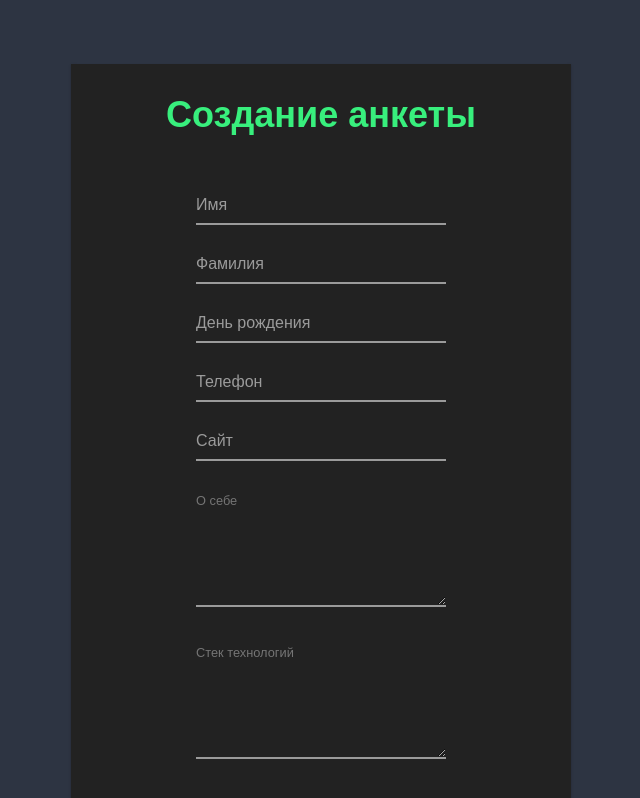
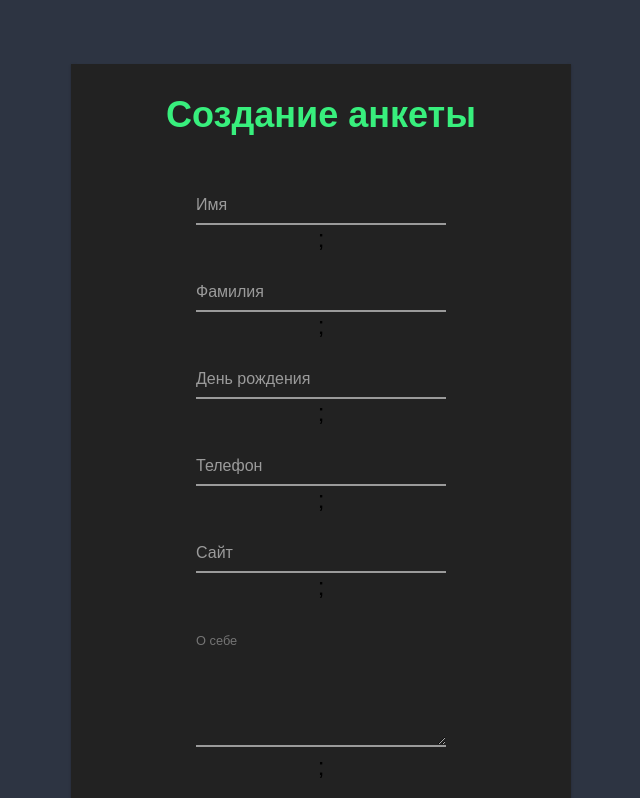
Before and after one commit to Uladziby/ReactIntensive, a React (Create React App) app in the folder intensive-app/: page / in a window 1280 px wide. Shown: the top 798 px of the page, without its empty margins (319-959 px from the left). Built offline with nearby package versions, Linux system fonts and the light colour scheme; the HTML template or start-up script is replaced by a standard one.

Commit message:
refactor: inputs

```diff
--- a/intensive-app/src/App.js
+++ b/intensive-app/src/App.js
@@ -1,13 +1,17 @@
+import React from 'react';
 import './App.css';
 import FormComponent from './components/FormComponent';
 
-function App() {
+class App extends React.Component {
 
-  return (
-    <div className="App">
-      <FormComponent />
-    </div>
-  );
+  render() {
+    return (
+      <div className="App">
+        <FormComponent />
+      </div>
+    );
+  }
 }
 
+
 export default App;
--- a/intensive-app/src/components/FormComponent.jsx
+++ b/intensive-app/src/components/FormComponent.jsx
@@ -7,18 +7,17 @@ import style from "./style.module.css";
 const TITLE_FORM = "Создание анкеты";
 
 class FormComponent extends React.Component {
-  dataInput = {
-    name: "Имя",
-    lastName: "Фамилия",
-    birthday: "День рождения",
-    phone: "Телефон",
-    site: "Сайт",
+  state = {
+    name: '',
+    lastName: "",
+    birthday: "",
+    phone: "",
+    site: "",
+    about:'',
+    stack:'',
+    lastproject:''
   };
-  dataArea = {
-    about: "О себе",
-    stack: "Стек технологий",
-    lastproject: "Описание последнего проекта",
-  };
+
 
   handleSubmit(ev) {
     ev.preventDefault();
@@ -32,12 +31,14 @@ class FormComponent extends React.Component {
     return (
       <form className={style.container} onSubmit={this.handleSubmit}>
         <h2>{TITLE_FORM}</h2>
-        {Object.values(this.dataInput).map((val, idx) => {
-          return <InputComponent key={idx} name={val} value={this.getValue} />;
-        })}
-        {Object.values(this.dataArea).map((val, idx) => {
-          return <TextAreaComponent key={idx} name={val} />;
-        })}
+        <InputComponent name={'Имя'} handlerValue={this.getValue} />;
+        <InputComponent name={'Фамилия'} handlerValue={this.getValue} />;
+        <InputComponent  name={'День рождения'} handlerValue={this.getValue} />;
+        <InputComponent  name={'Телефон'} handlerValue={this.getValue} />;
+        <InputComponent  name={'Сайт'} handlerValue={this.getValue} />;
+        <TextAreaComponent  name={"О себе"} />;
+        <TextAreaComponent  name={ "Стек технологий"} />;
+        <TextAreaComponent  name={ "Описание последнего проекта"} />;
         <div className={style.btns_group}>
           <Button name={"Сохранить"} />
           <Button name={"Отмена"} />
--- a/intensive-app/src/components/InputComponent.jsx
+++ b/intensive-app/src/components/InputComponent.jsx
@@ -1,11 +1,17 @@
 import React from "react";
 import style from "./style.module.css";
 class InputComponent extends React.Component {
+
   state = {
     inputValue: "",
   };
 
+  constructor(props){
+    super(props);
+    this.input = React.createRef()
+  }
   handleInputChange = (ev) => {
+    console.log(this.input.current.value)
     this.setState({ inputValue: ev.target.value });
     this.props.value(this.state.inputValue)
   };
@@ -16,6 +22,7 @@ class InputComponent extends React.Component {
         <input
           className={style.form__field}
           type="text"
+          ref={this.input}
           name={this.props.name}
           id={this.props.name}
           placeholder={this.props.name}
```
